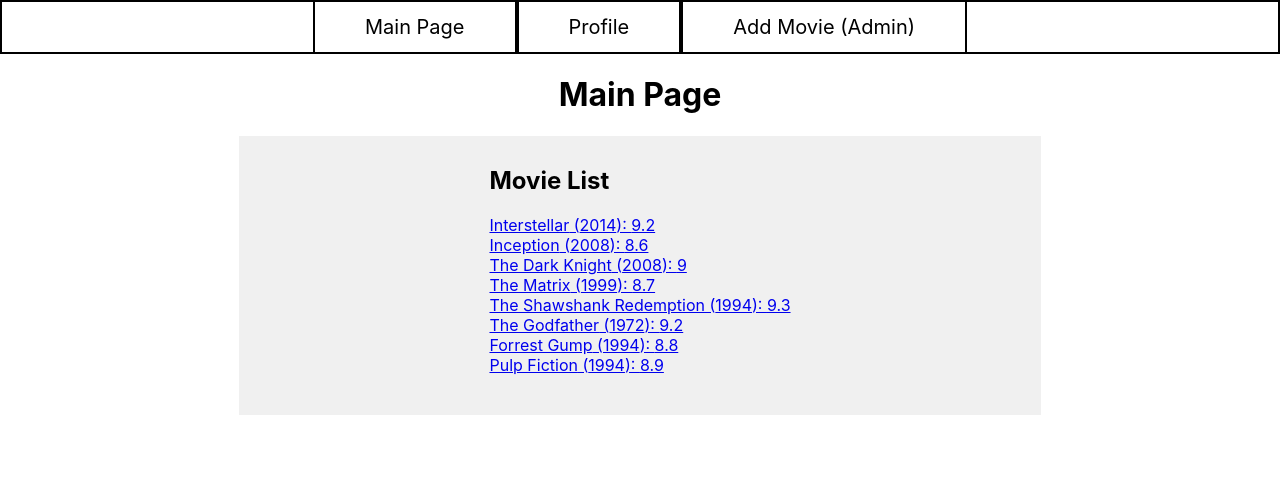
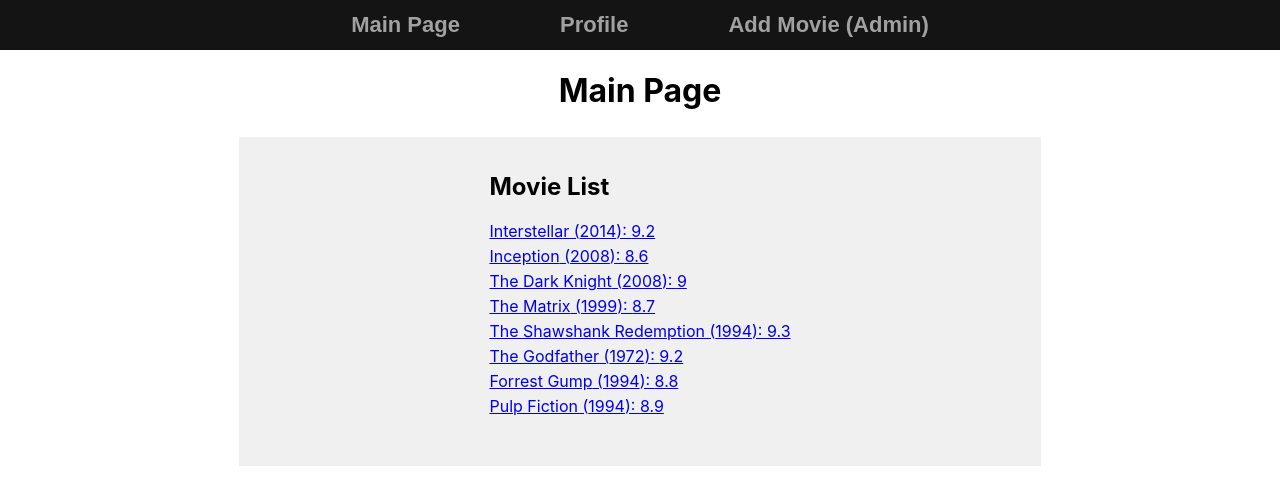
Before and after one commit to Walkername/movie-rating-frontend, a React (Create React App) app: page / in a window 1280 px wide. Shown: the top 504 px of the page. Built offline with nearby package versions, Linux system fonts and the light colour scheme.

Commit message:
feat(style): added styles for elements

```diff
--- a/src/styles/styles.css
+++ b/src/styles/styles.css
@@ -3,6 +3,11 @@ h1 {
     justify-content: center; /* Center horizontally */
     /*height: 100vh; /* Full viewport height */
     /*background-color: #f0f0f0; /* Optional: Add a background color */
+}
+
+div {
+    margin-top: 5px;
+    margin-bottom: 5px;
 }
 
 .page-content-container {
@@ -40,25 +45,34 @@ nav {
     height: 50px;
     justify-content: center;
     align-items: center;
-    border: 2px solid black;
+    background-color: rgb(20, 20, 20);
 }
 
 .nav-element {
     height: 100%;
     position: inherit;
-    font-size: 20px;
+    font-size: 22px;
     padding-left: 50px;
     padding-right: 50px;
-    border: 2px solid black;
     align-content: center;
-
+    color: rgb(161, 161, 161);
+    font-family: 'PT Sans', sans-serif;
+    font-weight: bold;
 }
 
 .nav-element:hover {
     cursor: pointer;
-    background-color: rgb(176, 241, 122);
+    color: rgb(255, 255, 255);
 }
 
 input {
     margin-bottom: 5px;
 }
+
+.input-description {
+    height: 40px;
+}
+
+textarea {
+    resize: none;
+}
```
